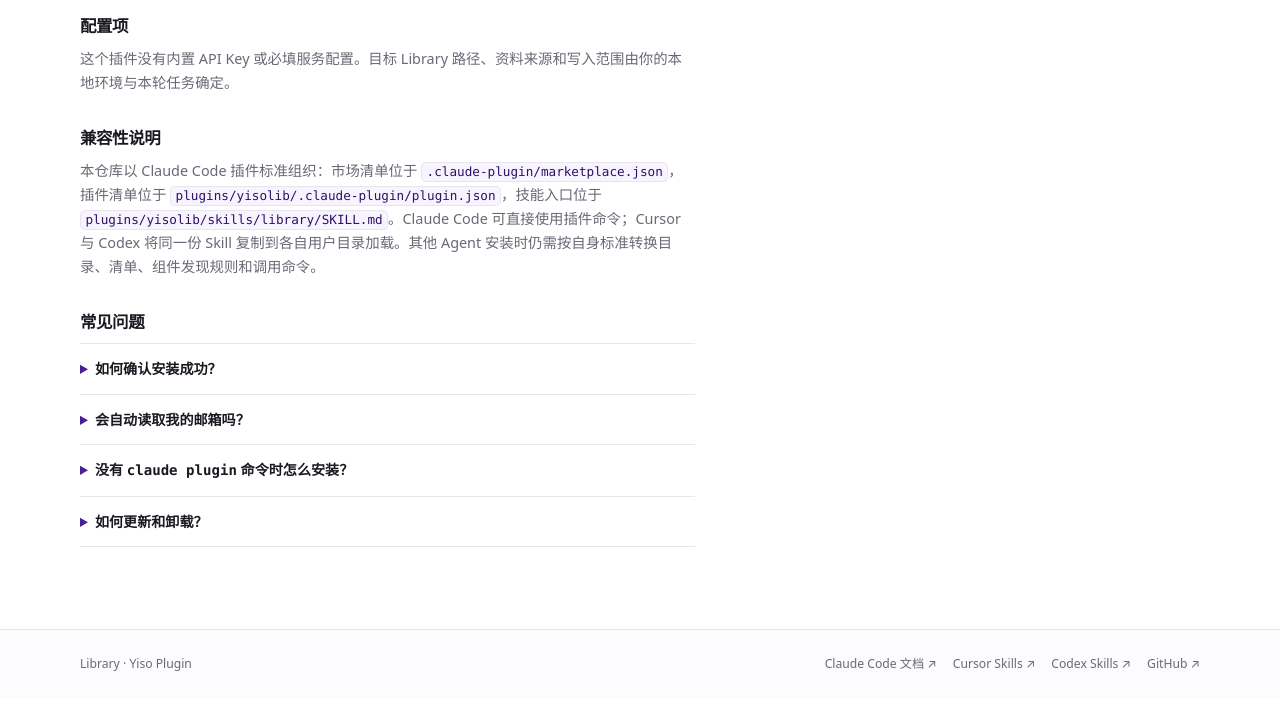
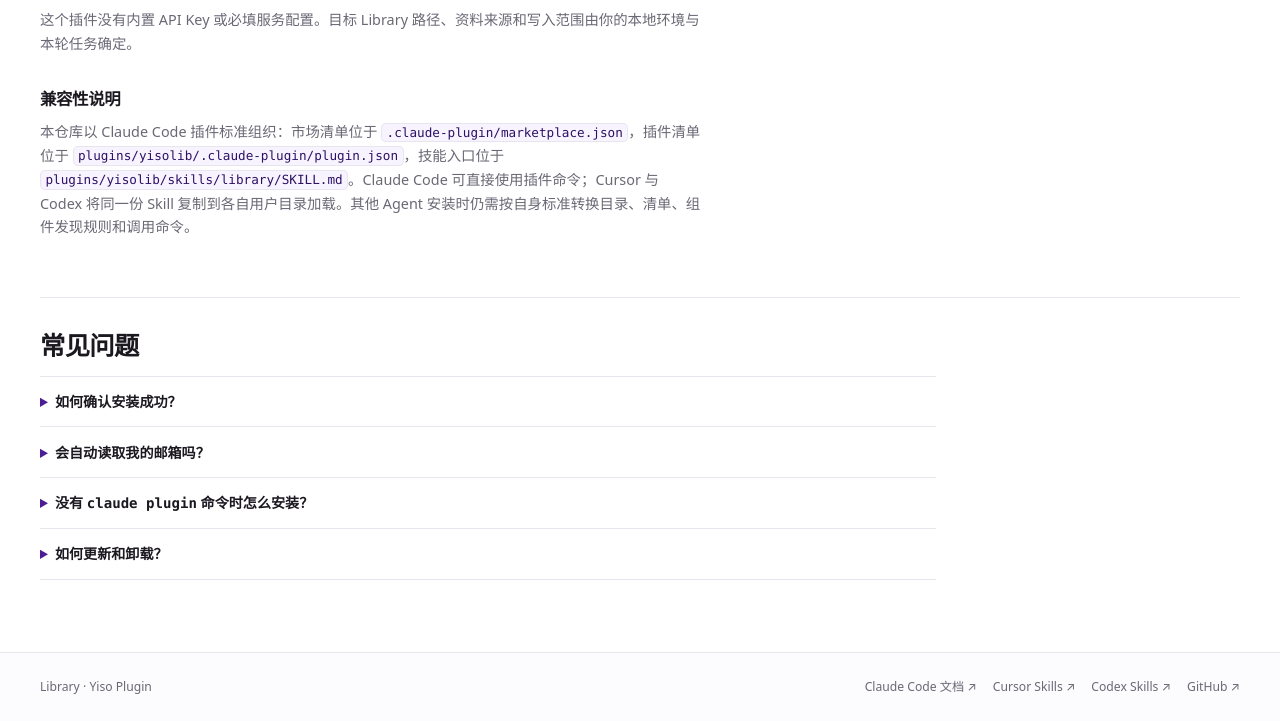
Before and after one commit to yiso-ai/yiso-marketplace, a plain HTML site: page site/index.html in a window 1280 px wide. Shown: the part 1630-2351 px from the top of the page. Before the commit the page ends 2328 px from the top, so only its background shows below. Drawn offline with Linux system fonts and the light colour scheme.

Commit message:
style: align FAQ and wide-screen layout

```diff
--- a/site/index.html
+++ b/site/index.html
@@ -13,7 +13,7 @@
     />
     <title>Library · Claude Code / Cursor / Codex 安装</title>
     <link rel="canonical" href="https://yiso.asia/" />
-    <link rel="stylesheet" href="./style.css?v=20261122-agents-2" />
+    <link rel="stylesheet" href="./style.css?v=20261122-agents-3" />
   </head>
   <body>
     <a class="skip-link" href="#main">跳到主要内容</a>
@@ -230,41 +230,6 @@ python assets/starter/starter.py serve --db /tmp/library-demo.sqlite --port 8765
 
             <h3>兼容性说明</h3>
             <p>本仓库以 Claude Code 插件标准组织：市场清单位于 <code>.claude-plugin/marketplace.json</code>，插件清单位于 <code>plugins/yisolib/.claude-plugin/plugin.json</code>，技能入口位于 <code>plugins/yisolib/skills/library/SKILL.md</code>。Claude Code 可直接使用插件命令；Cursor 与 Codex 将同一份 Skill 复制到各自用户目录加载。其他 Agent 安装时仍需按自身标准转换目录、清单、组件发现规则和调用命令。</p>
-
-            <h3>常见问题</h3>
-            <div class="faq-list">
-              <details>
-                <summary>如何确认安装成功？</summary>
-                <p>Claude Code 输入 <code>/yisolib:library</code>；Cursor 输入 <code>/library</code>；Codex 输入 <code>$library</code>。能进入读取和审阅流程即表示加载成功。</p>
-              </details>
-              <details>
-                <summary>会自动读取我的邮箱吗？</summary>
-                <p>不会。Library 只处理你给出的本地路径。邮箱或云端来源需要由你的原生连接器单独读取，再作为明确输入交给 Library。</p>
-              </details>
-              <details>
-                <summary>没有 <code>claude plugin</code> 命令时怎么安装？</summary>
-                <p>可以下载仓库，只复制其中的 <code>plugins/yisolib/skills/library</code>。此方式下直接调用 <code>/library</code>。</p>
-                <div class="command command-light">
-                  <code data-command="install-tarball">tmp="$(mktemp -d)"
-curl -fsSL https://github.com/yiso-ai/yiso-marketplace/archive/refs/heads/main.tar.gz | tar -xz -C "$tmp" --strip-components=1
-mkdir -p ~/.claude/skills
-cp -R "$tmp/plugins/yisolib/skills/library" ~/.claude/skills/</code>
-                  <button type="button" class="copy-button" data-copy>复制</button>
-                </div>
-              </details>
-              <details>
-                <summary>如何更新和卸载？</summary>
-                <div class="command command-light">
-                  <code data-command="update">claude plugin marketplace update
-claude plugin update yisolib</code>
-                  <button type="button" class="copy-button" data-copy>复制</button>
-                </div>
-                <div class="command command-light">
-                  <code data-command="uninstall">claude plugin uninstall yisolib</code>
-                  <button type="button" class="copy-button" data-copy>复制</button>
-                </div>
-              </details>
-            </div>
           </section>
         </div>
 
@@ -299,6 +264,43 @@ claude plugin update yisolib</code>
             <p>无内置 API Key。真实资料读取和写入目标按本机环境与本轮任务单独确认。</p>
           </section>
         </aside>
+
+        <section class="doc-section faq-section" id="faq" aria-labelledby="faq-heading">
+          <h2 id="faq-heading">常见问题</h2>
+          <div class="faq-list">
+            <details>
+              <summary>如何确认安装成功？</summary>
+              <p>Claude Code 输入 <code>/yisolib:library</code>；Cursor 输入 <code>/library</code>；Codex 输入 <code>$library</code>。能进入读取和审阅流程即表示加载成功。</p>
+            </details>
+            <details>
+              <summary>会自动读取我的邮箱吗？</summary>
+              <p>不会。Library 只处理你给出的本地路径。邮箱或云端来源需要由你的原生连接器单独读取，再作为明确输入交给 Library。</p>
+            </details>
+            <details>
+              <summary>没有 <code>claude plugin</code> 命令时怎么安装？</summary>
+              <p>可以下载仓库，只复制其中的 <code>plugins/yisolib/skills/library</code>。此方式下直接调用 <code>/library</code>。</p>
+              <div class="command command-light">
+                <code data-command="install-tarball">tmp="$(mktemp -d)"
+curl -fsSL https://github.com/yiso-ai/yiso-marketplace/archive/refs/heads/main.tar.gz | tar -xz -C "$tmp" --strip-components=1
+mkdir -p ~/.claude/skills
+cp -R "$tmp/plugins/yisolib/skills/library" ~/.claude/skills/</code>
+                <button type="button" class="copy-button" data-copy>复制</button>
+              </div>
+            </details>
+            <details>
+              <summary>如何更新和卸载？</summary>
+              <div class="command command-light">
+                <code data-command="update">claude plugin marketplace update
+claude plugin update yisolib</code>
+                <button type="button" class="copy-button" data-copy>复制</button>
+              </div>
+              <div class="command command-light">
+                <code data-command="uninstall">claude plugin uninstall yisolib</code>
+                <button type="button" class="copy-button" data-copy>复制</button>
+              </div>
+            </details>
+          </div>
+        </section>
       </div>
     </main>
 
--- a/site/style.css
+++ b/site/style.css
@@ -21,7 +21,7 @@
   --radius-lg: 20px;
   --radius-md: 14px;
   --radius-sm: 10px;
-  --container: 1120px;
+  --container: 1200px;
   --mono: ui-monospace, SFMono-Regular, Menlo, Monaco, Consolas, "Liberation Mono", monospace;
 }
 
@@ -602,6 +602,18 @@ h1 {
   border-top: 1px solid var(--line);
 }
 
+.faq-section {
+  grid-column: 1 / -1;
+  margin-top: 3rem;
+  padding-top: 2rem;
+  border-top: 1px solid var(--line);
+}
+
+.faq-section .faq-list {
+  max-width: 56rem;
+  margin-top: 1rem;
+}
+
 .faq-list details {
   border-bottom: 1px solid var(--line);
 }
@@ -773,6 +785,11 @@ summary:focus-visible {
     border-top: 1px solid var(--line);
     border-left: 0;
   }
+
+  .faq-section {
+    margin-top: 2rem;
+    padding-top: 1.5rem;
+  }
 }
 
 @media (max-width: 620px) {
```
